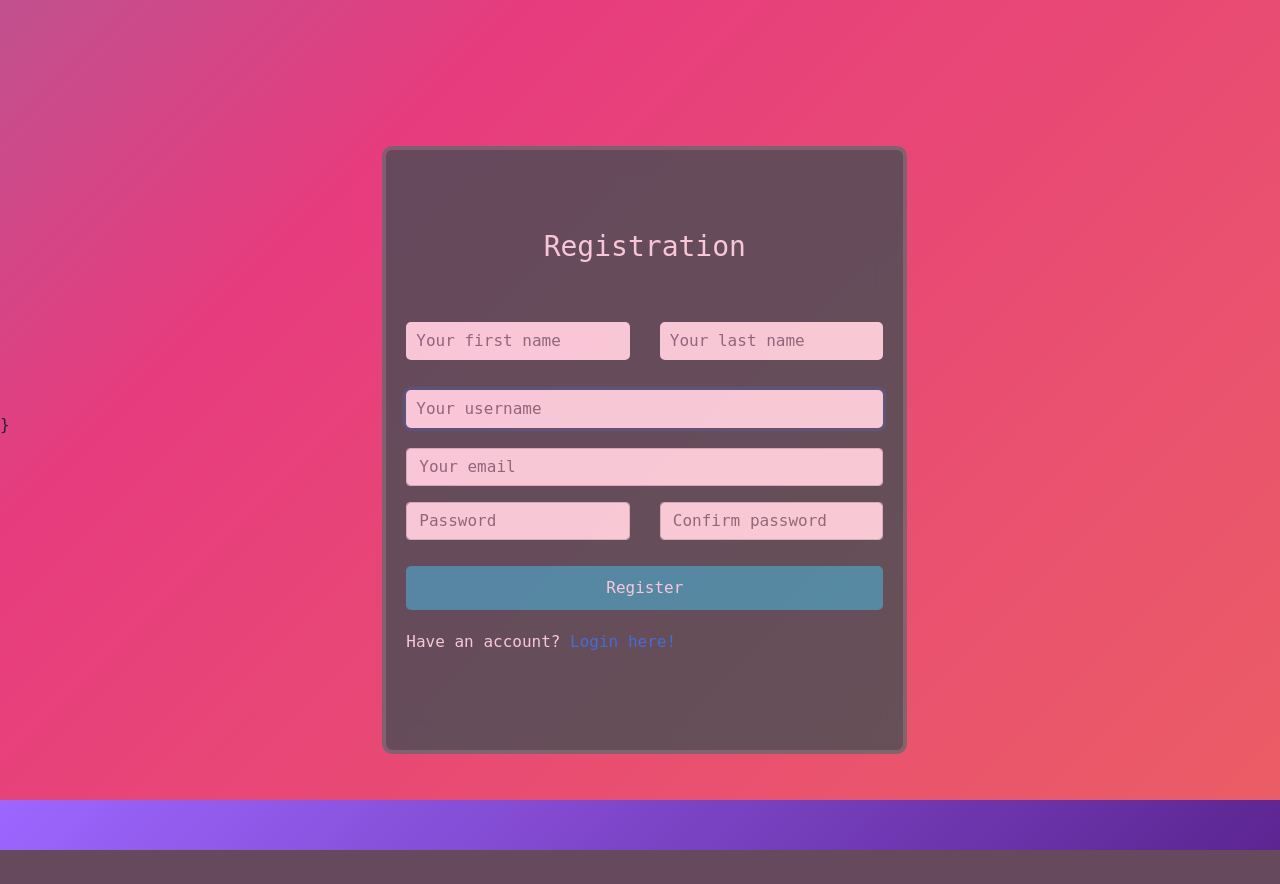
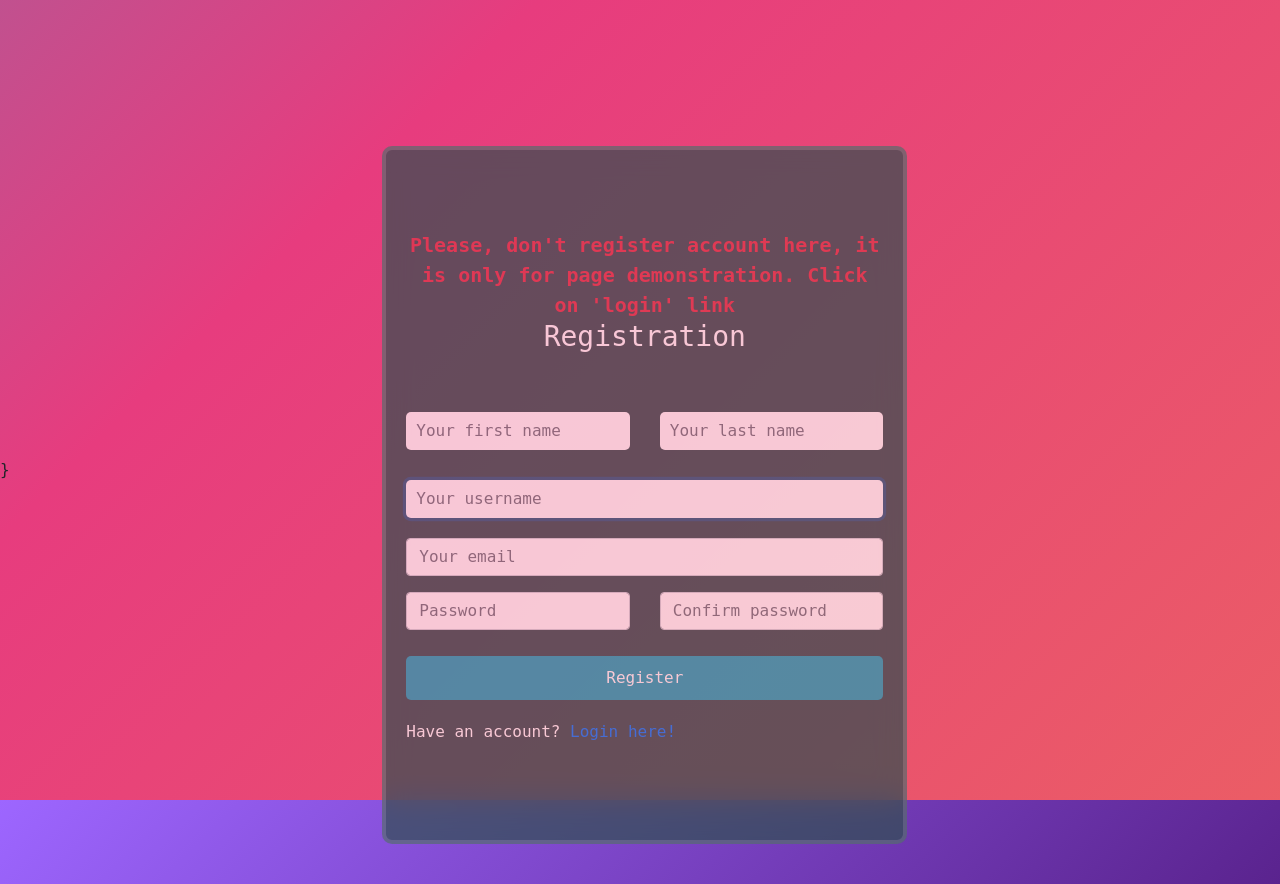
Before and after one commit to dartomOOv/food-recipes, a Django app: page /accounts/registration/ in a window 1280 px wide. Shown: the top 884 px of the page. Before the commit the page ends 850 px from the top, so only its background shows below. Run offline with Django 5.2, Linux system fonts and the light colour scheme.

Commit message:
Add warning for user to not to register new accounts

```diff
--- a/recipes_app/forms.py
+++ b/recipes_app/forms.py
@@ -86,6 +86,7 @@ class UserLoginForm(AuthenticationForm):
                 "autofocus": True,
                 "class": "form-control input-sm",
                 "placeholder": "username",
+                "value": "test_username"
             }
         )
     )
@@ -97,6 +98,7 @@ class UserLoginForm(AuthenticationForm):
                 "autocomplete": "current-password",
                 "class": "form-control input-sm",
                 "placeholder": "password",
+                "value": "s0me_paSSw0rd"
             }
         ),
     )
--- a/templates/accounts/registration.html
+++ b/templates/accounts/registration.html
@@ -5,7 +5,11 @@
       <div class="row align-items-center justify-content-center align-center">
         <div class="col-md-9 col-lg-6 my-5">
           <div class="text-center error-page round-corners">
+
             <div class="panel-heading align-center mb-5">
+              <span class="text-danger font-weight-bold" style="font-size: 20px">
+                Please, don't register account here, it is only for page demonstration. Click on 'login' link
+              </span>
               <h3 class="panel-title">Registration</h3>
             </div>
             <div class="panel-body">
```
